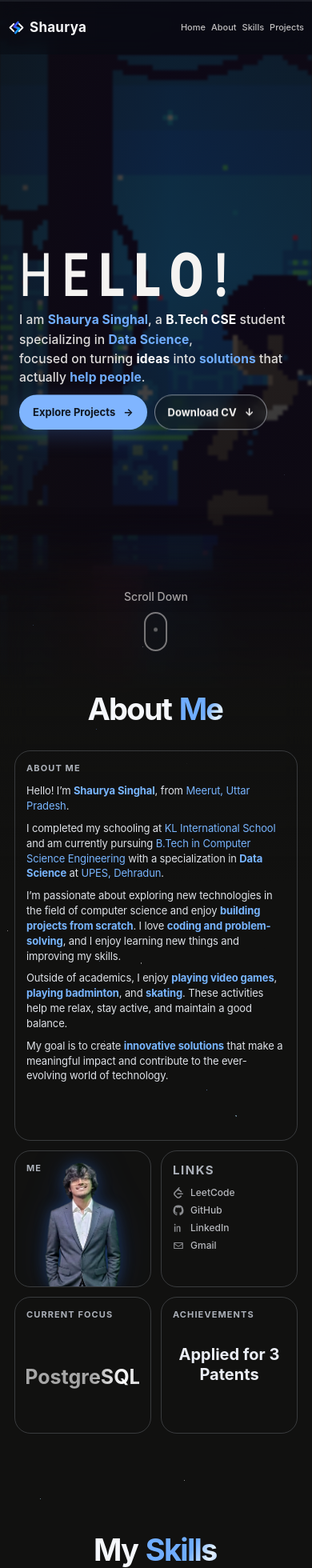
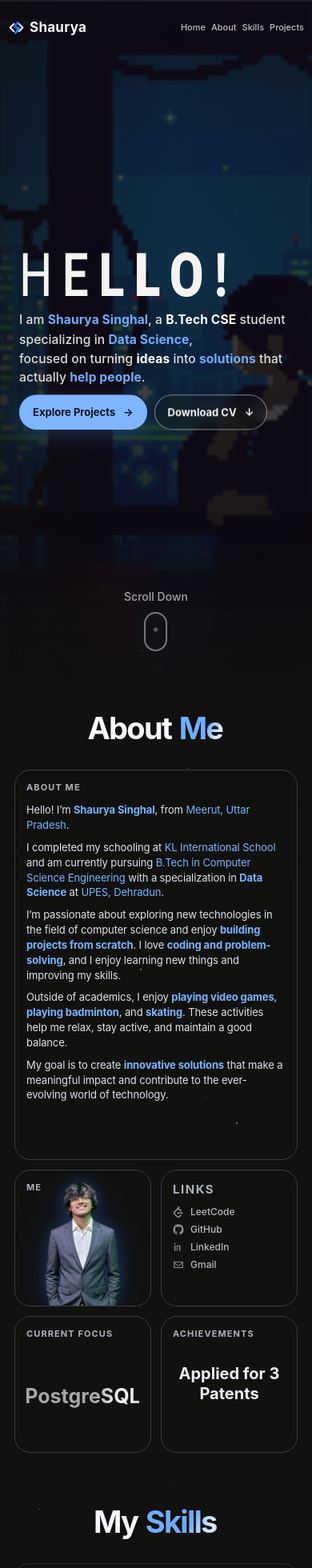
Before and after one commit to Shaurya-Singhal-2006/PORTFOLIO, a React (Vite) app: page / in a window 390 px wide. Shown: the top 1960 px of the page at 80% size. Built offline with nearby package versions, Linux system fonts and the light colour scheme.

Commit message:
PORTFOLIO

```diff
--- a/src/App.css
+++ b/src/App.css
@@ -4,7 +4,7 @@ html {
 }
 
 :root {
-  --section-nav-offset: 0px;
+  --section-nav-offset: 24px;
 }
 
 /* Page frame and intro overlay. */
@@ -236,7 +236,7 @@ html {
   left: 0;
   isolation: isolate;
   display: flex;
-  min-height: 104px;
+  min-height: 82px;
   align-items: center;
   padding: 0 clamp(24px, 6vw, 116px);
   background: transparent;
@@ -251,7 +251,9 @@ html {
   width: 100%;
   height: 100%;
   border: 0;
-  background: linear-gradient(to bottom, rgba(15, 14, 14, .3), transparent);
+  background: transparent;
+  -webkit-backdrop-filter: none;
+  backdrop-filter: none;
   content: '';
   transition:
     left .55s cubic-bezier(.22, 1, .36, 1),
@@ -294,7 +296,9 @@ html {
   transform: translateX(-50%);
   border: 0;
   border-radius: 999px;
-  background: linear-gradient(to bottom, rgba(15, 14, 14, .3), transparent);
+  background: rgba(8, 12, 20, .25);
+  -webkit-backdrop-filter: blur(12px);
+  backdrop-filter: blur(12px);
 }
 
 .site-header.is-scrolled .site-name {
@@ -413,10 +417,10 @@ html {
   position: relative;
   z-index: 3;
   display: grid;
-  min-height: calc(100svh - var(--section-nav-offset));
-  align-items: center;
-  padding: 24px;
-  scroll-margin-top: var(--section-nav-offset);
+  min-height: 100svh;
+  align-items: start;
+  padding: calc(24px + var(--section-nav-offset)) 24px 24px;
+  scroll-margin-top: 0;
 }
 
 .about-content {
@@ -458,11 +462,11 @@ html {
   position: relative;
   z-index: 3;
   display: grid;
-  min-height: calc(100svh - var(--section-nav-offset));
-  align-items: center;
-  padding: 24px;
+  min-height: 100svh;
+  align-items: start;
+  padding: calc(24px + var(--section-nav-offset)) 24px 24px;
   background: transparent;
-  scroll-margin-top: var(--section-nav-offset);
+  scroll-margin-top: 0;
 }
 
 .skills-content {
@@ -481,8 +485,8 @@ html {
   /* Keep wide carousel content from making the section's grid column wider than the viewport. */
   grid-template-columns: minmax(0, 1fr);
   min-height: 100svh;
-  align-items: center;
-  padding: 28px 24px 32px;
+  align-items: start;
+  padding: calc(28px + var(--section-nav-offset)) 24px 32px;
   background: transparent;
   scroll-margin-top: 0;
 }
@@ -525,7 +529,7 @@ html {
 
 @media (max-width: 640px) {
   :root {
-    --section-nav-offset: 0px;
+    --section-nav-offset: 24px;
   }
 
   .site-footer {
@@ -722,9 +726,9 @@ html {
   }
 
   .site-header::before {
-    background: rgba(8, 12, 20, .54);
-    -webkit-backdrop-filter: blur(12px);
-    backdrop-filter: blur(12px);
+    background: transparent;
+    -webkit-backdrop-filter: none;
+    backdrop-filter: none;
   }
 
   .site-header.is-scrolled {
@@ -732,7 +736,7 @@ html {
   }
 
   .site-header.is-scrolled::before {
-    background: rgba(8, 12, 20, .72);
+    background: rgba(8, 12, 20, .25);
     -webkit-backdrop-filter: blur(12px);
     backdrop-filter: blur(12px);
   }
@@ -767,7 +771,7 @@ html {
   .about-section,
   .skills-section,
   .projects-section {
-    scroll-margin-top: var(--section-nav-offset);
+    scroll-margin-top: 0;
   }
 
   .particle-scroll-space {
@@ -775,18 +779,18 @@ html {
   }
 
   .about-section {
-    min-height: calc(100svh - var(--section-nav-offset));
-    padding: 20px 18px;
+    min-height: 100svh;
+    padding: calc(20px + var(--section-nav-offset)) 18px 20px;
   }
 
   .skills-section {
-    min-height: calc(100svh - var(--section-nav-offset));
-    padding: 20px 18px;
+    min-height: 100svh;
+    padding: calc(20px + var(--section-nav-offset)) 18px 20px;
   }
 
   .projects-section {
     min-height: 100svh;
-    padding: 20px 18px 28px;
+    padding: calc(20px + var(--section-nav-offset)) 18px 28px;
   }
 
   .particle-blend {
@@ -822,8 +826,9 @@ html {
 }
 
 @media (max-width: 360px) {
-  .home-link {
-    display: none;
+  .site-nav {
+    gap: 5px;
+    font-size: 10px;
   }
 }
 
```
